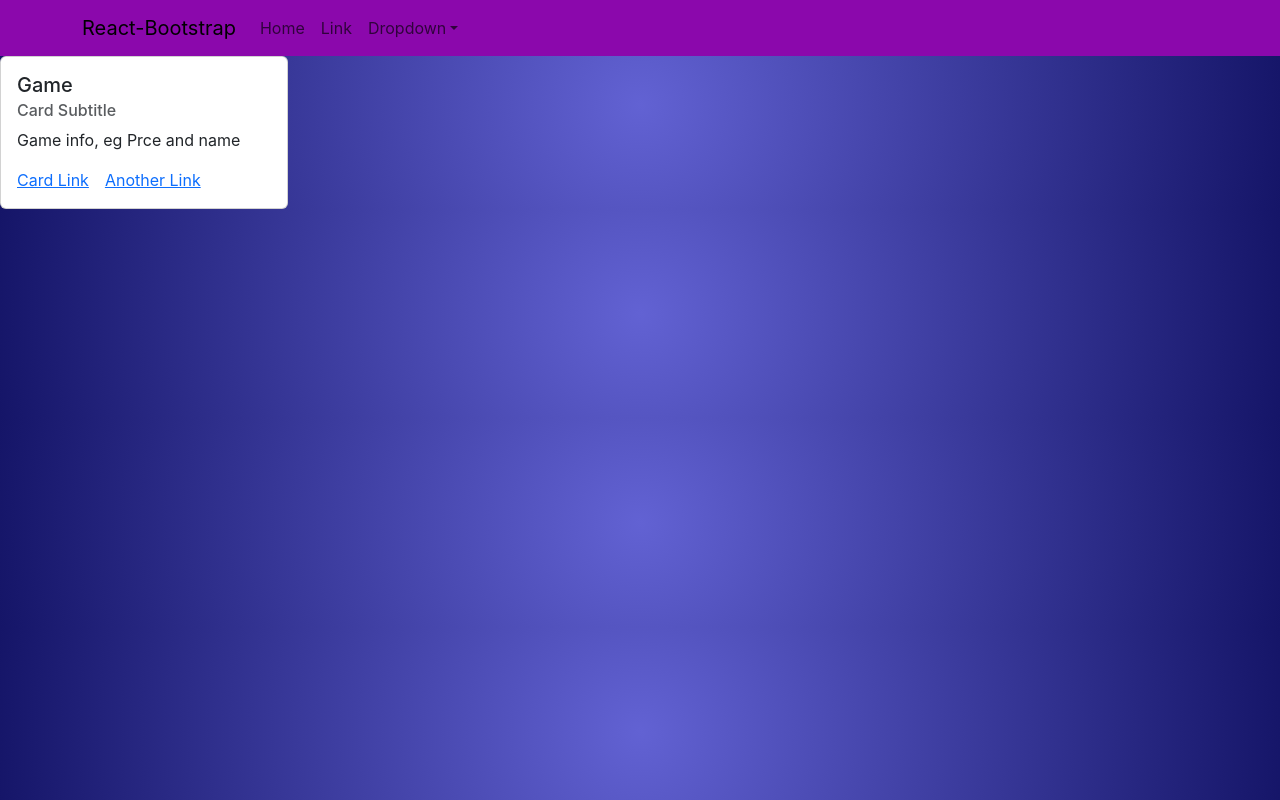
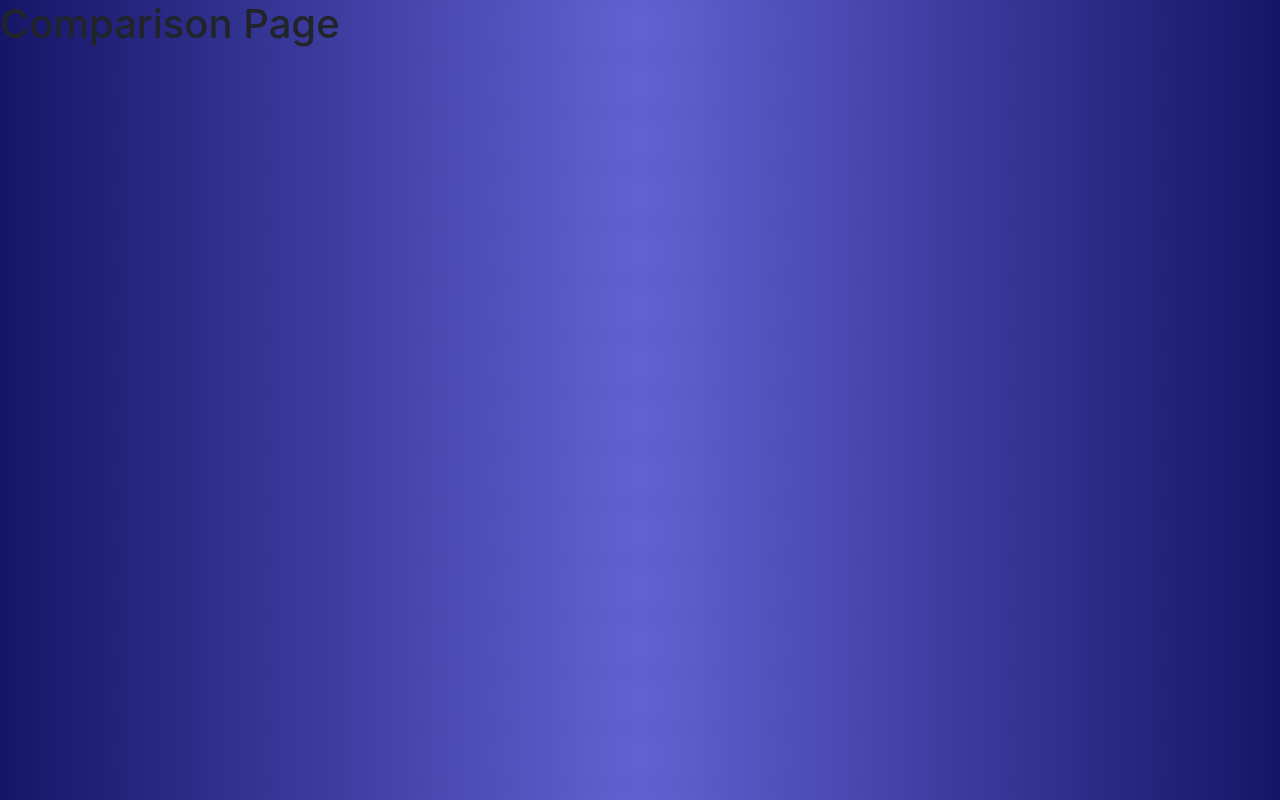
Before and after one commit to gabri3llp/dv200_api_comparison, a React (Create React App) app: page /Comparison in a window 1280 px wide. Built offline with nearby package versions, Linux system fonts and the light colour scheme.

Commit message:
Pages and links
Finished all the page creations and their links aswell as moving everything from the App.js to the Home.js

```diff
--- a/package.json
+++ b/package.json
@@ -11,6 +11,7 @@
     "react": "^19.2.4",
     "react-bootstrap": "^2.10.10",
     "react-dom": "^19.2.4",
+    "react-router-dom": "^7.13.1",
     "react-scripts": "5.0.1",
     "web-vitals": "^2.1.4"
   },
--- a/src/App.css
+++ b/src/App.css
@@ -1,3 +1,13 @@
 .MyNavBar {
   background-color: rgb(139, 8, 172) !important ;
 }
+
+.hero-section{
+  color: aliceblue;
+  height: 100vh;
+  display: flex;
+  flex-direction: column;
+  justify-content: center;
+  align-items: center;
+  color: white;
+}
--- a/src/App.js
+++ b/src/App.js
@@ -1,13 +1,19 @@
 import 'bootstrap/dist/css/bootstrap.min.css';
+import './App.css';
+import { BrowserRouter, Routes, Route } from 'react-router-dom';
 import NavBar from './Components/NavBar';
-import MyCards from './Components/Cards';
+import Home from './Pages/Home';
+import Comparison from './Pages/Comparison';
 
 function App() {
   return (
-    <div>
-      <NavBar/>
-      <MyCards/>
-    </div>
+    <BrowserRouter>
+      <Routes>
+        <Route path="/" element={<Home />} />
+        <Route path="/Comparison" element={<Comparison />} />
+        <Route path="/Timeline" element={<Comparison />} />
+      </Routes>
+    </BrowserRouter>
   );
 }
 
--- /dev/null
+++ b/src/Components/Hero.js
@@ -0,0 +1,14 @@
+import '../App.css';
+import Image from 'react-bootstrap/Image';
+
+function Hero() {
+  return (
+    <div className="hero-section">
+      <Image src="holder.js/100px250" alt='COOL ASS IMAGE' fluid />
+      <h1> Welcome to My App </h1>
+      <p>Some cool subtitle here</p>
+    </div>
+  );
+}
+
+export default Hero;
--- a/src/Components/NavBar.js
+++ b/src/Components/NavBar.js
@@ -1,7 +1,7 @@
 import Container from 'react-bootstrap/Container';
 import Nav from 'react-bootstrap/Nav';
 import Navbar from 'react-bootstrap/Navbar';
-import NavDropdown from 'react-bootstrap/NavDropdown';
+import { Link } from 'react-router-dom';
 
 
 import '../App.css';
@@ -10,19 +10,13 @@ function MyNavBar() {
   return (
     <Navbar  expand="lg" className="bg-body-tertiary MyNavBar">
       <Container>
-        <Navbar.Brand href="#home">React-Bootstrap</Navbar.Brand>
+        <Navbar.Brand as={Link} to="/"> React-Bootstrap</Navbar.Brand>
         <Navbar.Toggle aria-controls="basic-navbar-nav" />
         <Navbar.Collapse id="basic-navbar-nav">
           <Nav className="me-auto">
-            <Nav.Link href="#home">Home</Nav.Link>
-            <Nav.Link href="#link">Link</Nav.Link>
-            <NavDropdown title="Dropdown" id="basic-nav-dropdown">
-              <NavDropdown.Item href="#action/3.1">Action</NavDropdown.Item>
-              <NavDropdown.Item href="#action/3.2">Another action</NavDropdown.Item>
-              <NavDropdown.Item href="#action/3.3">Something</NavDropdown.Item>
-              <NavDropdown.Divider />
-              <NavDropdown.Item href="#action/3.4">Separated link</NavDropdown.Item>
-            </NavDropdown>
+            <Nav.Link as={Link} to="/" >Home</Nav.Link>
+            <Nav.Link as={Link} to="/Comparison">Comparison</Nav.Link>
+            <Nav.Link as={Link} to="/Timeline">Timeline</Nav.Link>
           </Nav>
         </Navbar.Collapse>
       </Container>
--- /dev/null
+++ b/src/Pages/Comparison.js
@@ -0,0 +1,9 @@
+function Comparison() {
+  return (
+    <div>
+      <h1>Comparison Page</h1>
+    </div>
+  );
+}
+
+export default Comparison;
--- /dev/null
+++ b/src/Pages/Home.js
@@ -0,0 +1,16 @@
+import 'bootstrap/dist/css/bootstrap.min.css';
+import NavBar from '../Components/NavBar';
+import MyCards from '../Components/Cards';
+import Hero from '../Components/Hero';
+
+function Home() {
+  return (
+    <div>
+      <NavBar/>
+      <Hero></Hero>
+      <MyCards/>
+    </div>
+  );
+}
+
+export default Home;
```
Also changed, not shown: src/Pages/Timeline.js (added), 1 other file (tests, documents, lock files or other folders).
